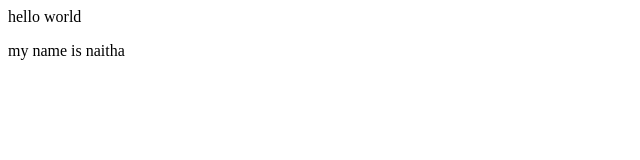
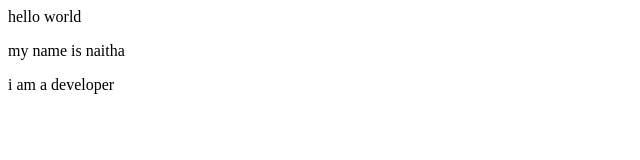
Before and after one commit to Namitha-jammula/frst-proj, a plain HTML site: page index.html in a window 1280 px wide. Shown: the whole page, without its empty margins (0-640 px from the left). Drawn offline with Linux system fonts and the light colour scheme.

Commit message:
added developer

```diff
--- a/index.html
+++ b/index.html
@@ -1,2 +1,3 @@
 <p>hello world</p>
 <p> my name is naitha</p>
+<h>i am a developer</h>
```
